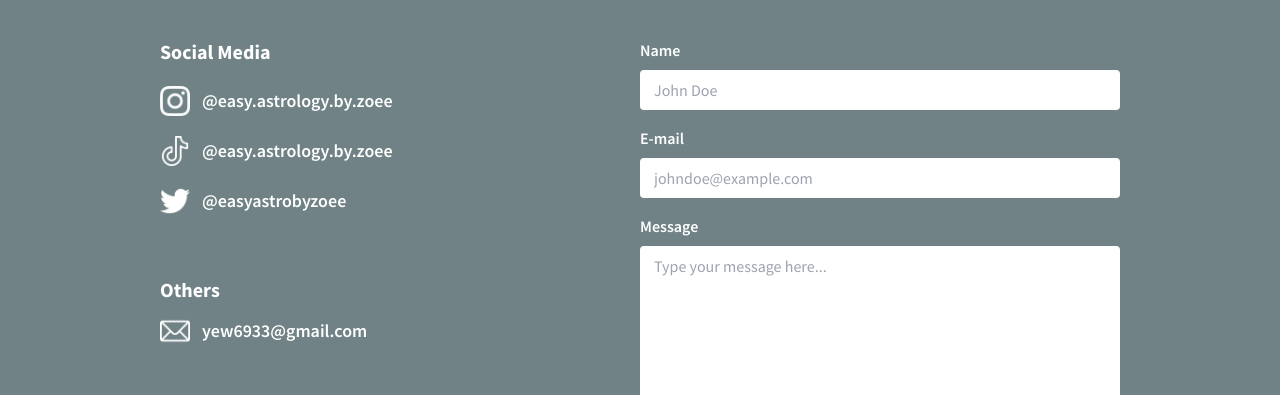
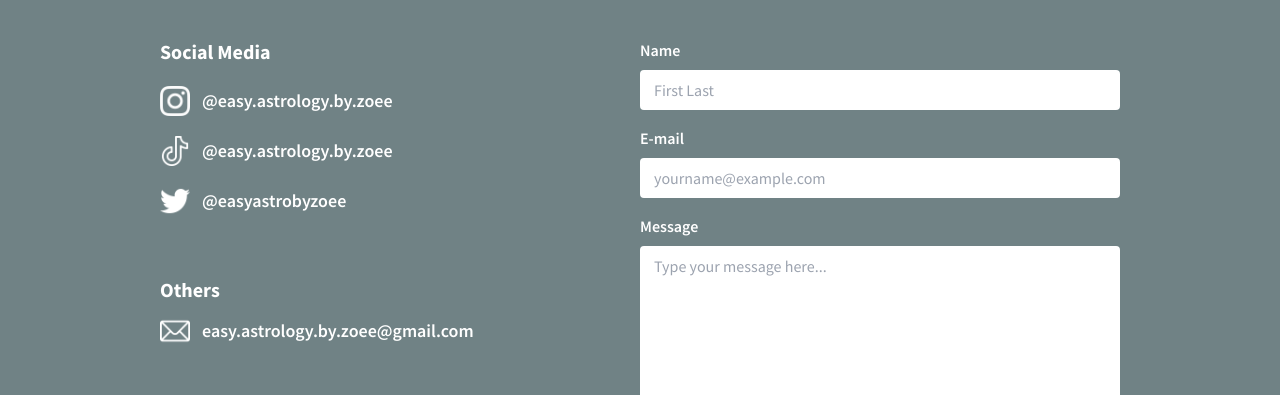
Before and after one commit to yewyewXD/client_zoee-astro, a Next.js app: page /contact in a window 1280 px wide. Shown: the part 474-869 px from the top of the page. Built offline with nearby package versions, Linux system fonts and the light colour scheme.

Commit message:
small fix

```diff
--- a/components/Home/Services.jsx
+++ b/components/Home/Services.jsx
@@ -24,6 +24,7 @@ const Services = () => {
           <div className="col-span-1 lg:flex justify-end">
             <div>
               <Image
+                className="rounded-xl"
                 src="/images/service-coaching.jpg"
                 alt=""
                 height={300}
--- a/pages/contact.jsx
+++ b/pages/contact.jsx
@@ -50,7 +50,7 @@ const contact = () => {
                 <div className="md:mt-10 mt-4 flex flex-col md:items-start items-center">
                   <div className="text-xl font-bold mb-3">Others</div>
                   <a
-                    href={"mailto:yew6933@gmail.com"}
+                    href={"mailto:easy.astrology.by.zoee@gmail.com"}
                     className="flex items-center w-max smooth hover:opacity-70"
                   >
                     <Image
@@ -59,7 +59,9 @@ const contact = () => {
                       height={30}
                       width={30}
                     />
-                    <span className="ml-3">yew6933@gmail.com</span>
+                    <span className="ml-3">
+                      easy.astrology.by.zoee@gmail.com
+                    </span>
                   </a>
                 </div>
               </div>
@@ -81,7 +83,7 @@ const contact = () => {
                       id="name"
                       type="text"
                       name="name"
-                      placeholder="John Doe"
+                      placeholder="First Last"
                       required
                     />
                   </div>
@@ -95,7 +97,7 @@ const contact = () => {
                       id="email"
                       type="email"
                       name="email"
-                      placeholder="johndoe@example.com"
+                      placeholder="yourname@example.com"
                       required
                     />
                   </div>
```
